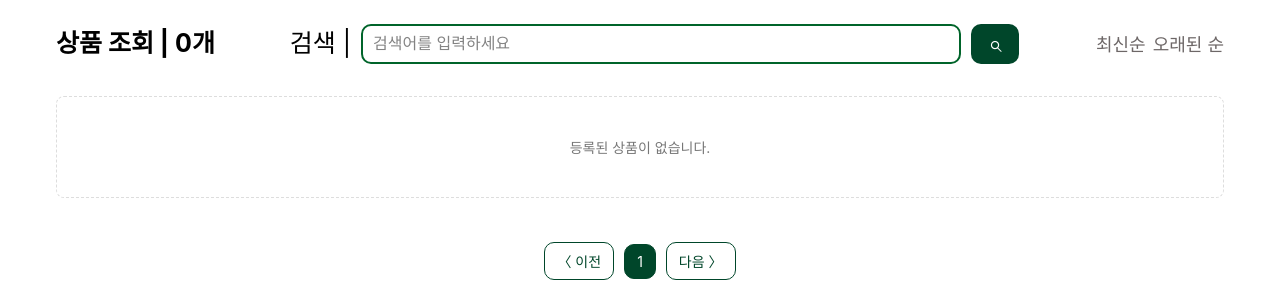
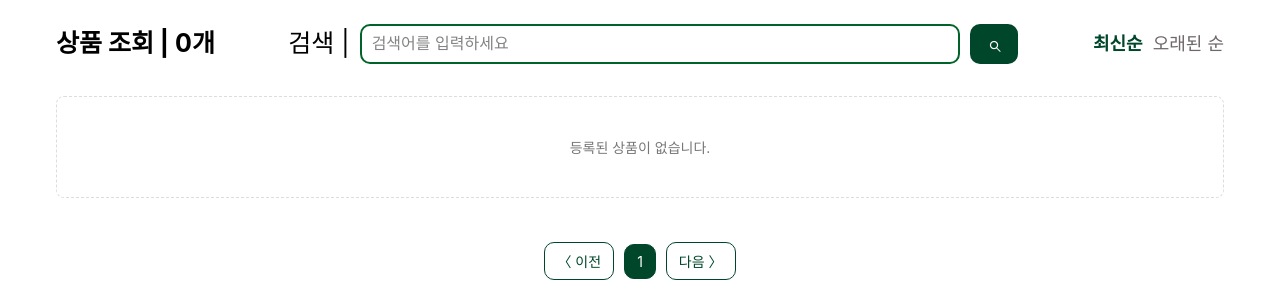
Before and after one commit to OSP-team-8/EwhaMarket, a Flask app: page /list in a window 1280 px wide. Shown: the part 50-350 px from the top of the page. Run offline with Flask 3, Linux system fonts and the light colour scheme; data that the repository does not hold is empty.

Commit message:
feat: 정렬 기준 활성화되어있을때 스타일 추가

```diff
--- a/static/list.css
+++ b/static/list.css
@@ -38,7 +38,33 @@ html, body { margin: 0; padding: 0; font-family: Inter, sans-serif; }
   margin-bottom: 18px;
 }
 
+/* 공통 스타일 */
+.sort-link {
+  font-size: 18px;
+  color: #6D6767;
+  margin-left: 2px;
+  border: none;
+  border-radius: 5px;
+  background-color: white;
+  text-decoration: none;
+  font-weight: 400;
+}
 
+/* hover + 현재 선택된 정렬(is-active) */
+.sort-link:hover,
+.sort-link.is-active {
+  color: #00462A;
+  font-weight: 600;
+}
+
+/* 정렬 그룹 레이아웃 */
+.sort_group {
+  display: flex;
+  gap: 8px;
+}
+
+
+/*
 #latest, #oldest {
   font-size: 18px;
     color: #6D6767;
@@ -50,7 +76,8 @@ html, body { margin: 0; padding: 0; font-family: Inter, sans-serif; }
     font-weight: 400;
 }
 
-#latest:hover, #oldest:hover{
+#latest:hover, #oldest:hover,
+#latest.active, #oldest.active{
     color: #00462A;
     font-weight: 600;
 }
@@ -58,7 +85,7 @@ html, body { margin: 0; padding: 0; font-family: Inter, sans-serif; }
 .sort-group{
     display: flex;
     gap: 8px;
-}
+} */
 
 
 ::placeholder {
--- a/static/review.css
+++ b/static/review.css
@@ -107,7 +107,8 @@ form {
     text-decoration: none;
     font-weight: 400;
 }
-.sort:hover{
+.sort:hover,
+.sort.active{
     color: #00462A;
     font-weight: 600;
 }
```
